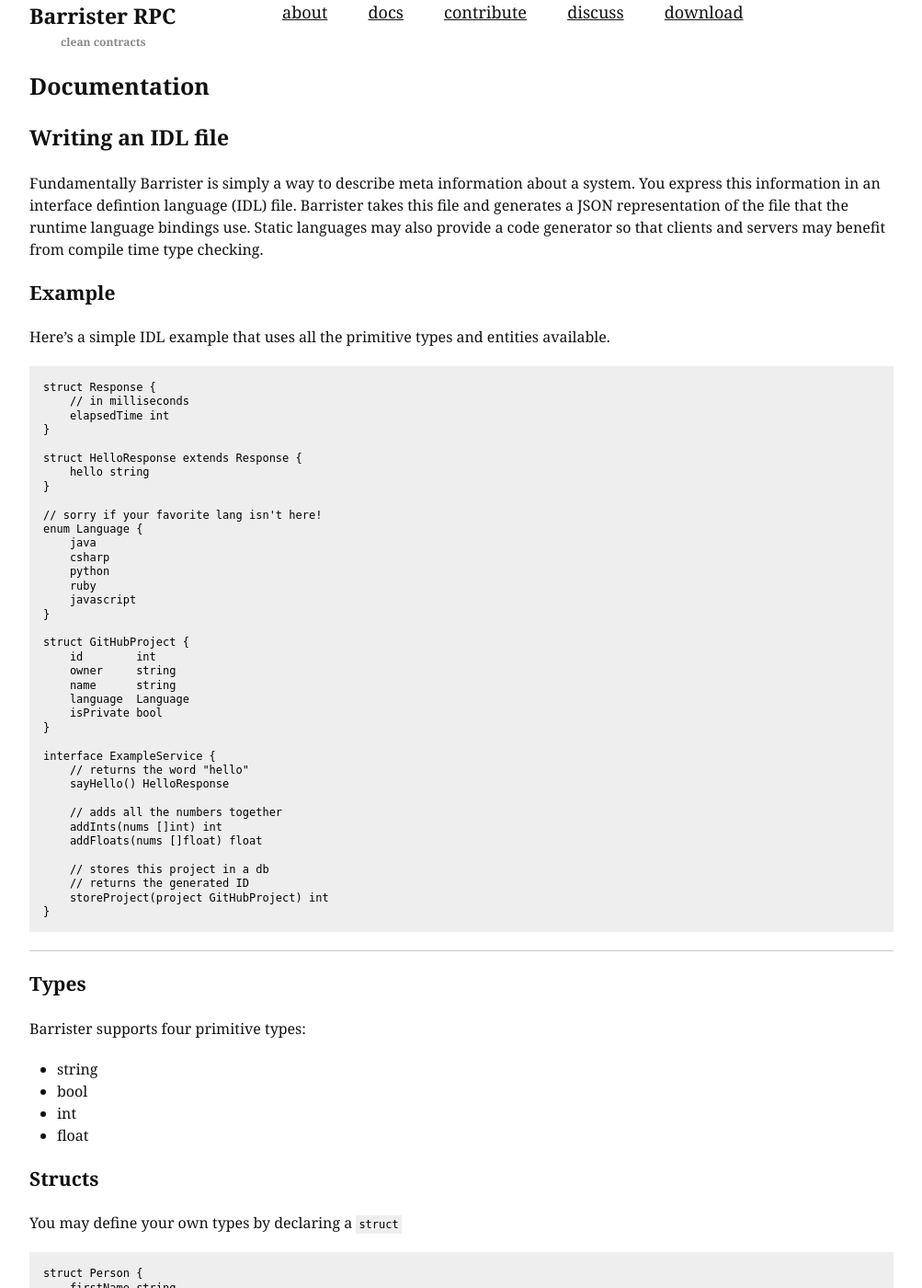
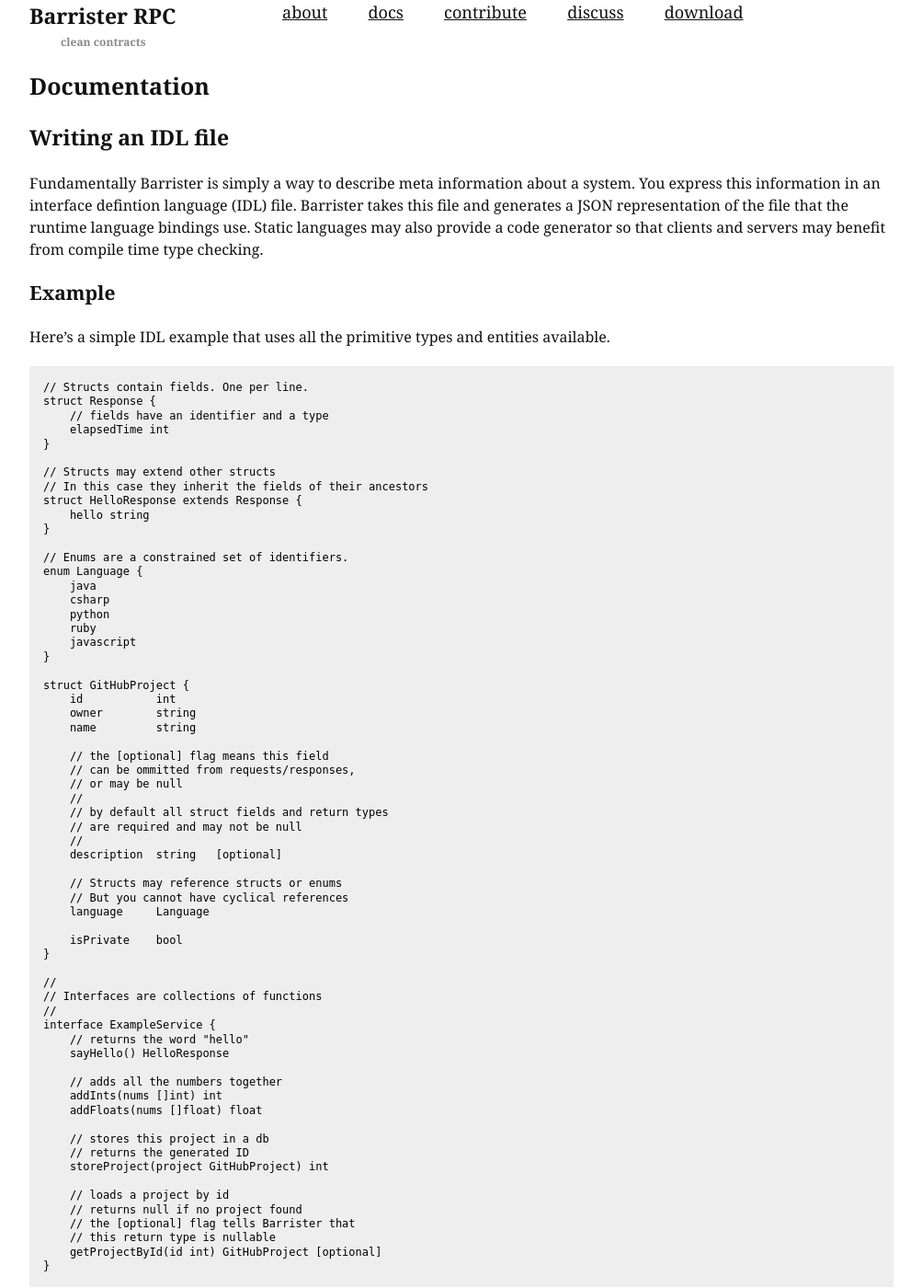
Before and after one commit to coopernurse/barrister-site, a Jekyll site: the page built from docs.md, in a window 1280 px wide and 1400 px high. Shown: the whole window at 92% size, without its empty margins (138-1141 px from the left). Built offline with Jekyll 4.4.1, drawn with Linux system fonts in a browser that asks for light colours; Markdown is read by kramdown in place of the engine named in the settings; some of the changed text lies outside the part shown.

Commit message:
add more comments to example IDL. add docs on optional fields.

```diff
--- a/docs.md
+++ b/docs.md
@@ -17,16 +17,19 @@
 
 Here's a simple IDL example that uses all the primitive types and entities available.
 
+    // Structs contain fields. One per line.
     struct Response {
-        // in milliseconds
+        // fields have an identifier and a type
         elapsedTime int
     }
 
+    // Structs may extend other structs
+    // In this case they inherit the fields of their ancestors
     struct HelloResponse extends Response {
         hello string
     }
 
-    // sorry if your favorite lang isn't here!
+    // Enums are a constrained set of identifiers.
     enum Language {
         java
         csharp
@@ -36,13 +39,29 @@
     }
 
     struct GitHubProject {
-        id        int
-        owner     string
-        name      string
-        language  Language
-        isPrivate bool
+        id           int
+        owner        string
+        name         string
+
+        // the [optional] flag means this field
+        // can be ommitted from requests/responses,
+        // or may be null
+        //
+        // by default all struct fields and return types
+        // are required and may not be null
+        //
+        description  string   [optional]
+
+        // Structs may reference structs or enums
+        // But you cannot have cyclical references
+        language     Language
+
+        isPrivate    bool
     }
 
+    //
+    // Interfaces are collections of functions
+    //
     interface ExampleService {
         // returns the word "hello"
         sayHello() HelloResponse
@@ -54,6 +73,12 @@
         // stores this project in a db
         // returns the generated ID
         storeProject(project GitHubProject) int
+
+        // loads a project by id
+        // returns null if no project found
+        // the [optional] flag tells Barrister that
+        // this return type is nullable
+        getProjectById(id int) GitHubProject [optional]
     }
 
 ----
@@ -107,7 +132,6 @@
 
 Structs may use other structs as field types, but circular references are *not* allowed:
 
-
     struct Animal {
         color Color
     }
@@ -118,6 +142,23 @@
         // INVALID!
         animalsWithThisColor []Animal
     }
+
+#### Optional fields
+
+By default all struct fields are required and may not be null. However, you may
+mark a field as `[optional]`.  Optional fields may be omitted from requests and responses,
+or may be null.  For example:
+
+    struct Person {
+        // These are required:
+        firstName string
+        lastName  string
+
+        // Email is not required and may be null
+        email     string  [optional]
+    }
+
+Note that top level function parameters are **always** required.  See below.
 
 ### Enums
 
@@ -146,6 +187,37 @@
 
 Functions have a name, zero or more parameters, and a return type.  Parameters have a name, and
 a type.  Parameters and return types may optionally be declared as arrays.
+
+All function parameters are required.  For example, if you have this interface:
+
+    interface Calculator {
+        add(a int, b int) int
+    }
+
+You may not call it like this:
+
+    # Invalid!  Barrister bindings will reject this call
+    result = client.Calculator.add(3, None)
+
+If you wish to make parameters optional, define a struct to hold the request fields and mark
+the fields `[optional]` as desired.  For example:
+
+    struct AddRequest {
+        a int
+        b int [optional]
+    }
+
+    interface Calculator {
+       add(req AddRequest) int
+    }
+
+Then you can call it like this:
+
+    # Contrived example of course!
+    result = client.Calculator.add({"a": 2})
+
+    # or:
+    result = client.Calculator.add({"a": 2, "b": None})
 
 ### Comments
 
```
